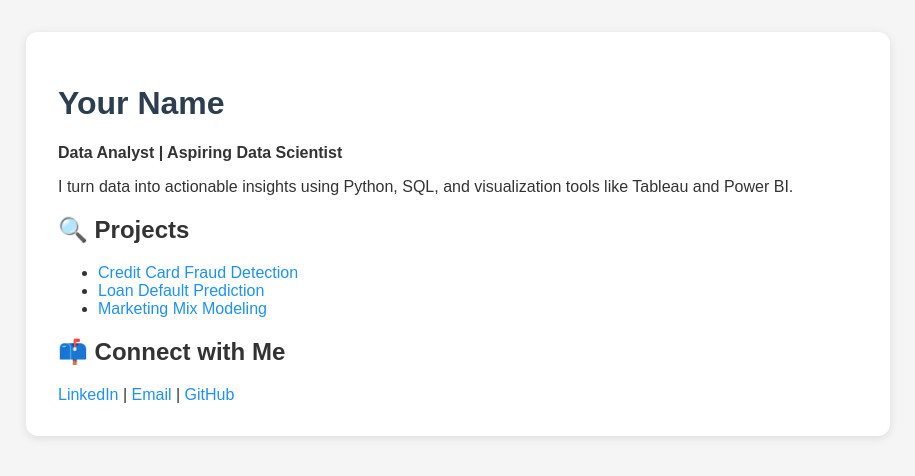
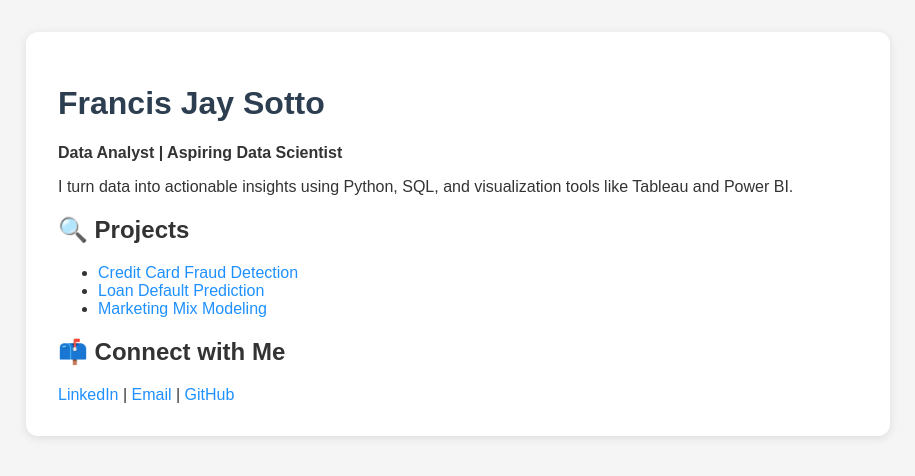
Before and after one commit to epjee/epjee.github.io, a plain HTML site: page index.html in a window 1280 px wide. Shown: the whole page, without its empty margins (182-1097 px from the left). Drawn offline with Linux system fonts and the light colour scheme.

Commit message:
Update index.html
Updated name placeholders

```diff
--- a/index.html
+++ b/index.html
@@ -3,7 +3,7 @@
 <head>
   <meta charset="UTF-8" />
   <meta name="viewport" content="width=device-width, initial-scale=1.0" />
-  <title>Your Name | Data Analyst & Scientist</title>
+  <title>Francis Sotto | Data Analyst & Scientist</title>
   <style>
     body {
       font-family: Arial, sans-serif;
@@ -37,7 +37,7 @@
 </head>
 <body>
   <div class="container">
-    <h1>Your Name</h1>
+    <h1>Francis Jay Sotto</h1>
     <p><strong>Data Analyst | Aspiring Data Scientist</strong></p>
     <p>I turn data into actionable insights using Python, SQL, and visualization tools like Tableau and Power BI.</p>
 
```
